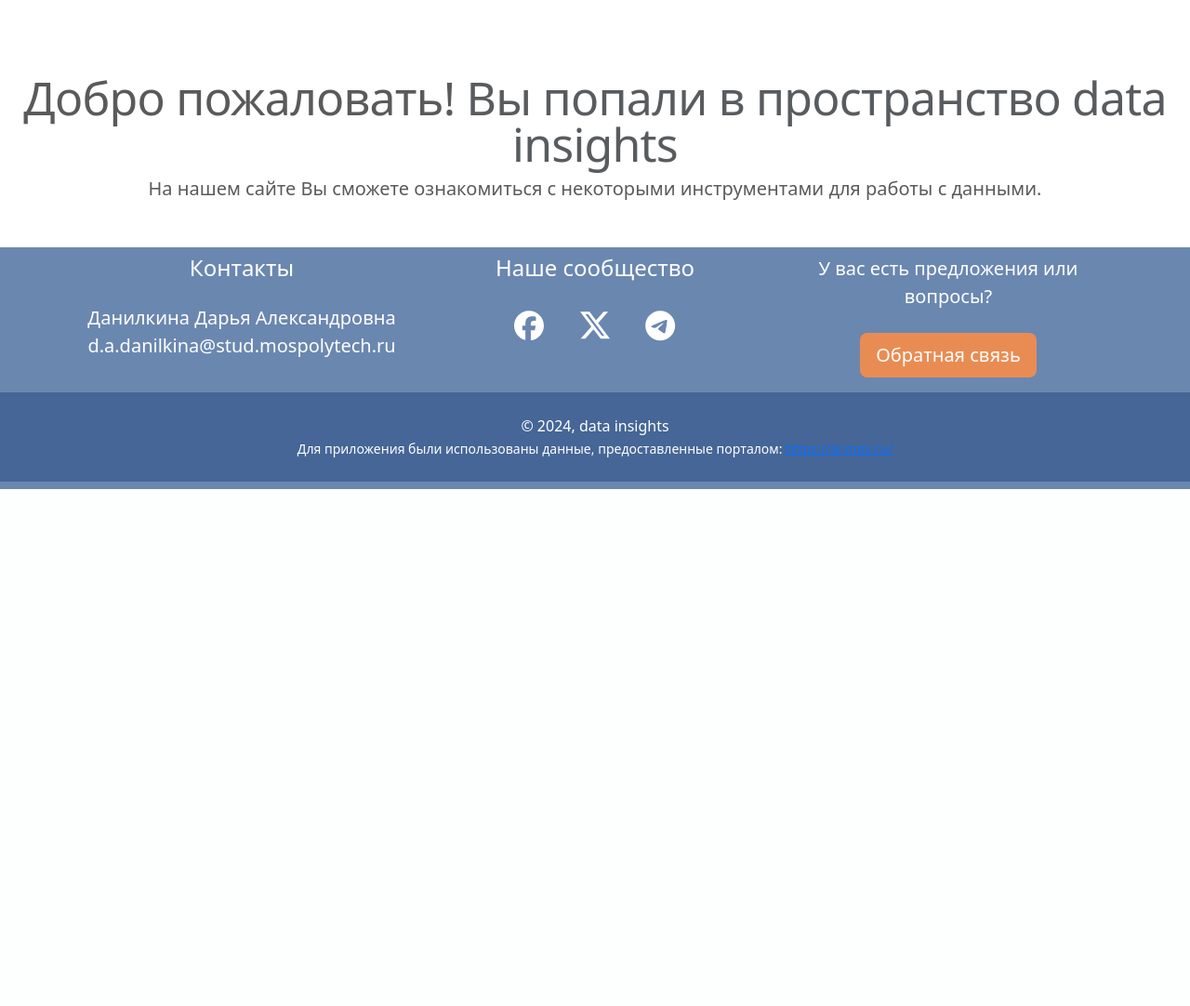
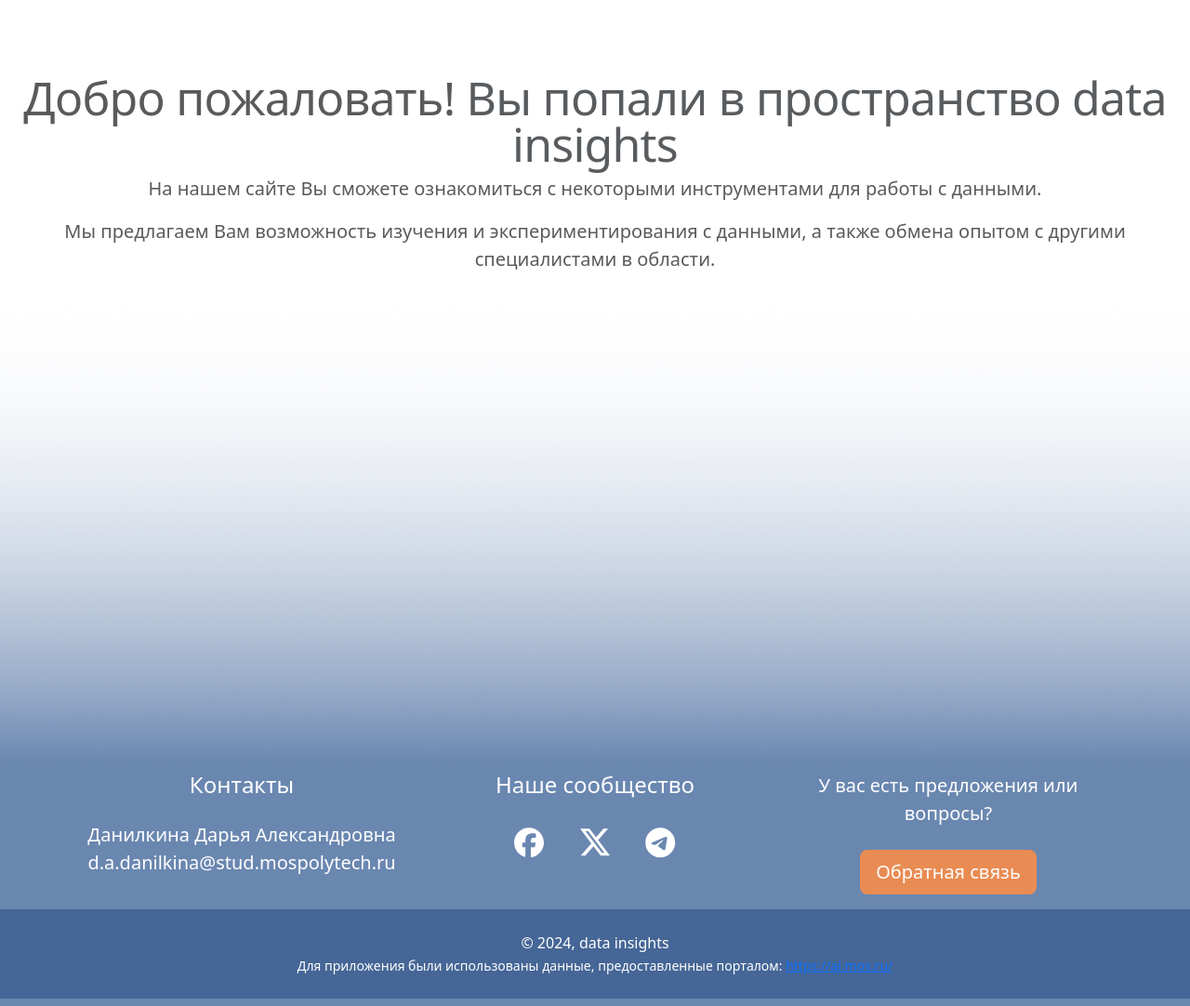
Before and after one commit to daarra/-ourse-project, a PHP site: page / in a window 1280 px wide. Shown: the part 592-1674 px from the top of the page at 93% size. Before the commit the page ends 1118 px from the top, so only its background shows below. Run offline with PHP 8.4, Linux system fonts and the light colour scheme.

Commit message:
Доработана главная страница.

```diff
--- a/elements/footer.php
+++ b/elements/footer.php
@@ -1,4 +1,4 @@
-<footer class="footer text-center custom-bg-color mt-5 py-2">
+<footer class="footer text-center custom-bg-color py-2">
     <div class="container">
         <div class="row">
             <div class="col-lg-4 mb-5 mb-lg-0">
--- a/index.php
+++ b/index.php
@@ -58,6 +58,14 @@
 <div class="text-center">
   <h2 class="featurette-heading">Добро пожаловать! <span class="text-muted">Вы попали в пространство data insights</span></h2>
   <p class="lead">На нашем сайте Вы сможете ознакомиться с некоторыми инструментами для работы с данными.</p>
+  <p class="lead">Мы предлагаем Вам возможность изучения и экспериментирования с данными, а также обмена опытом с другими специалистами в области.</p>
+</div>
+
+<div class="carousel-inner">
+  <div class="carousel-item active">
+    <img src="img/invertslide.png" class="img-fluid" alt="Фотография1-Большие устройства">
+
+  </div>
 </div>
 
 
--- a/signin.php
+++ b/signin.php
@@ -37,6 +37,7 @@
           <div class="d-block mt-4">
             <a href="signup.php" class="btn btn-custom1 btn-lg rounded-1">Регистрация</a>
           </div>
+          <div style="margin-bottom: 70px;"></div>
         </div>
 
       </form>
--- a/signup.php
+++ b/signup.php
@@ -31,7 +31,7 @@
           <div class="d-block">
             <a href="user.php" class="btn btn-custom1 btn-lg rounded-1">Зарегистироваться</a>
           </div>
-          <div style="margin-bottom: 30px;"></div>
+          <div style="margin-bottom: 80px;"></div>
         </div>
 
       </form>
--- a/styles.css
+++ b/styles.css
@@ -106,7 +106,6 @@ body {
   border-color: #6A87B0;
 }
 
-
 .custom-navbar {
   padding-top: 15px;
   padding-bottom: 15px;
@@ -203,7 +202,3 @@ img {
     margin-bottom: 2px;
   }
 }
-
-main {
-  margin-bottom: 100px; /* Замените 100px на необходимую высоту вашего футера */
-}
```
Also changed, not shown: profile.php (added, +11 -0 lines), img/invertslide.png (added), queries/exit.php (added).
